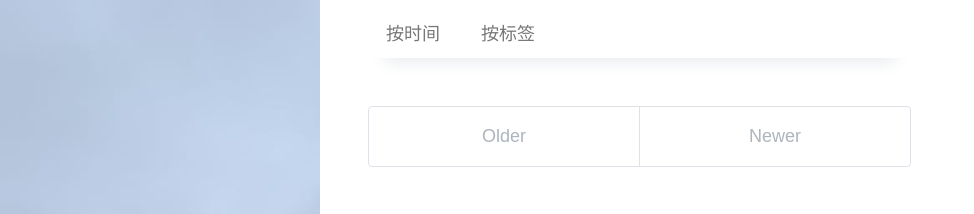
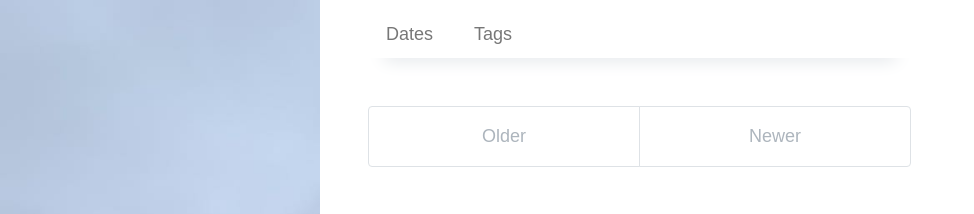
Before and after one commit to bobothebest/homepage_en, a Jekyll site: the page built from index.html, in a window 1280 px wide. Shown: the top 214 px of the page, without its empty margins (0-974 px from the left). Built offline with Jekyll 4.4.1, drawn with Linux system fonts in a browser that asks for light colours; nearby versions of some CDN libraries; the list of posts is cut into pages by our own code.

Commit message:
Update archive.yml

```diff
--- a/_data/archive.yml
+++ b/_data/archive.yml
@@ -1,9 +1,9 @@
 - type: dates
-  title: 按时间
+  title: Dates
   url: /dates/
 #- type: categories
 #  title: Categories
 #  url: /categories/
 - type: tags
-  title: 按标签
+  title: Tags
   url: /tags/
```
